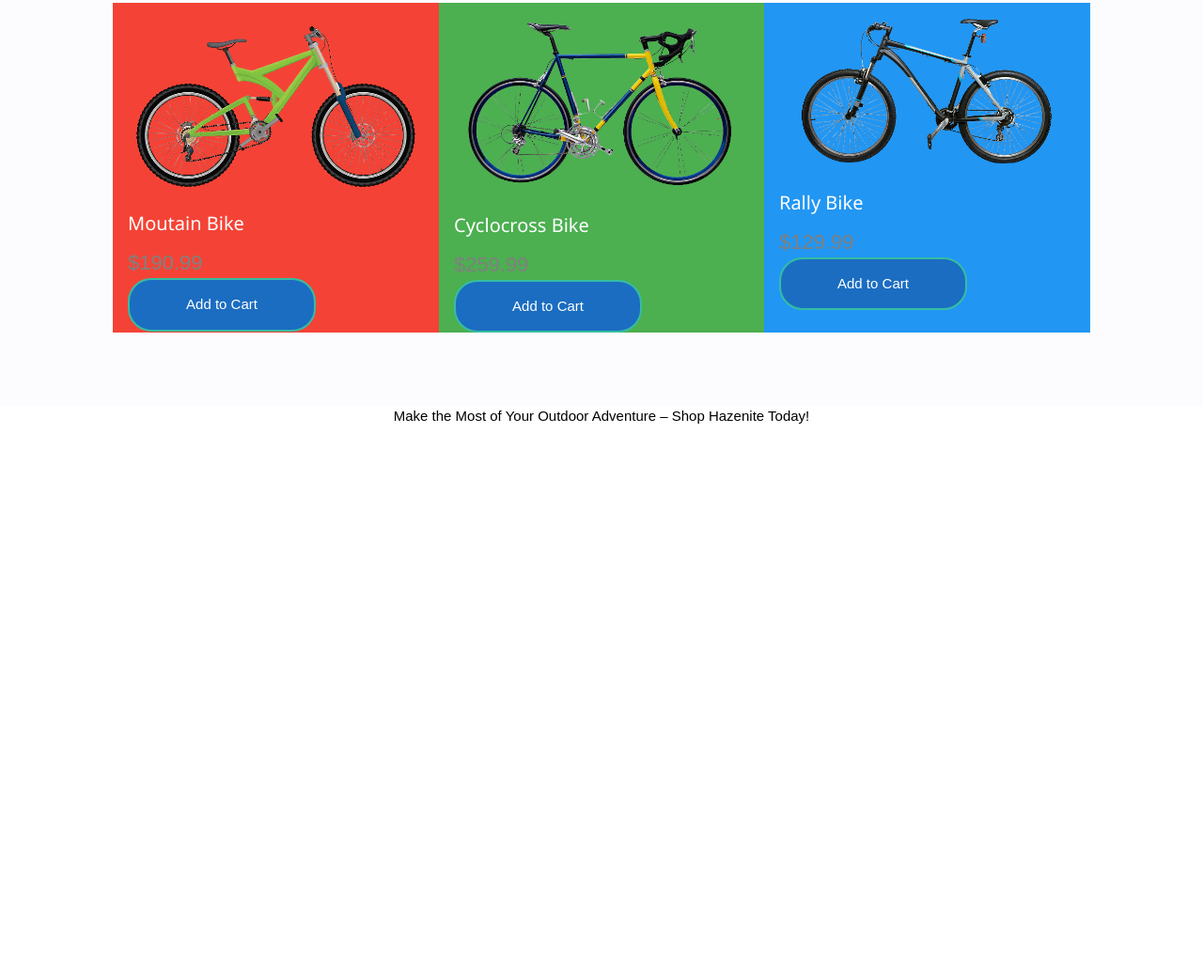
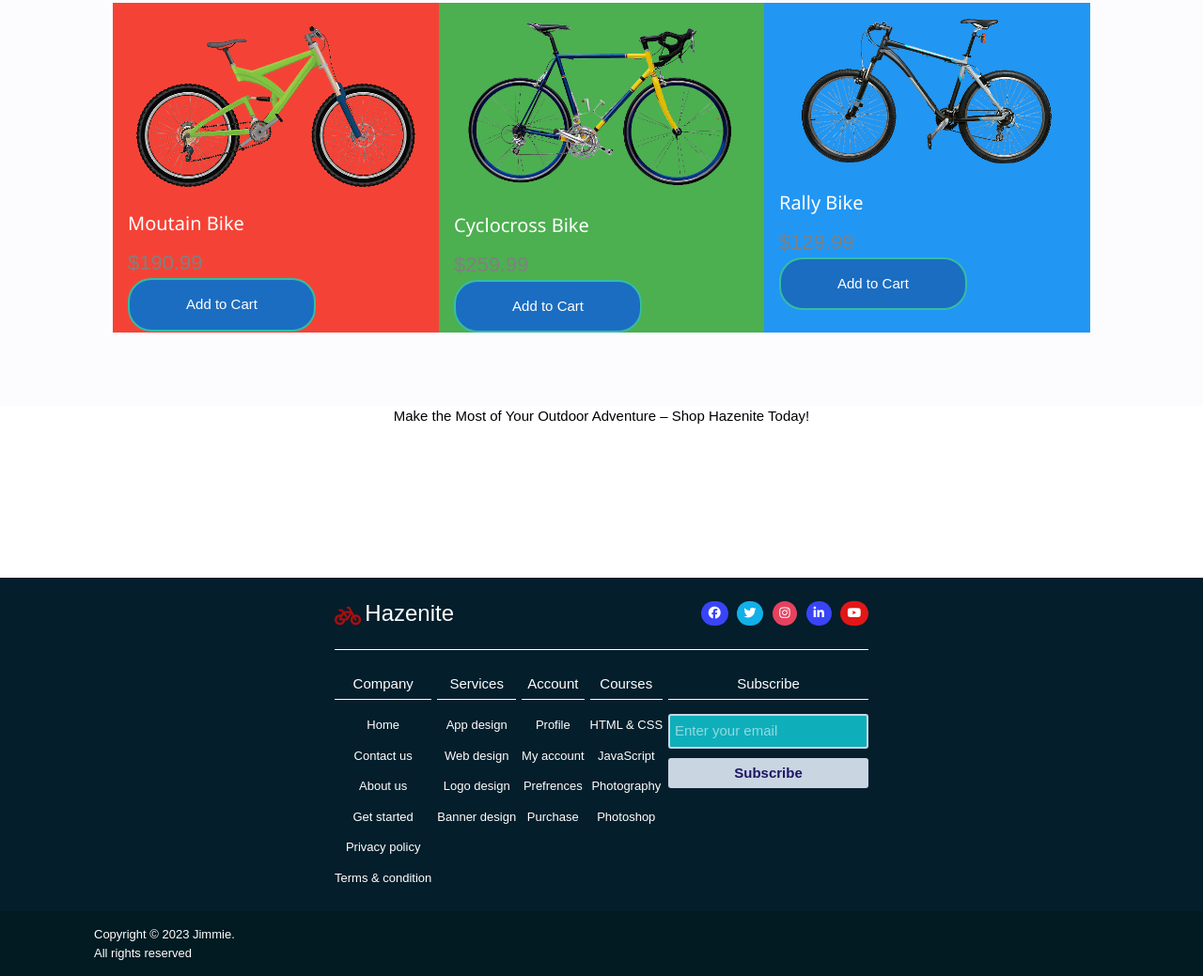
Before and after one commit to mccoyjimi/hz, a website: page index.html in a window 1280 px wide. Shown: the part 875-1914 px from the top of the page at 94% size. Before the commit the page ends 1330 px from the top, so only its background shows below. Drawn offline with nearby package versions, Linux system fonts and the light colour scheme.

Commit message:
footer added footer not yet optimized

```diff
--- a/index.html
+++ b/index.html
@@ -9,6 +9,7 @@
     <link rel="stylesheet" href="https://www.w3schools.com/w3css/4/w3.css">
     <link rel="stylesheet"
   href="https://use.fontawesome.com/releases/v5.15.4/css/all.css">
+  <script src="https://kit.fontawesome.com/152f450fa2.js" crossorigin="anonymous"></script>
   </head>
   <body onload="slider()">
     <header>
@@ -71,5 +72,70 @@
 
 
   </main>
+  <footer>
+    <div class="content">
+      <div class="top">
+        <div class="logo-details">
+          <i id='bike' class="fa-solid fa-bicycle fa-fw fa-xl margin-right-md fa-spin"></i>
+          <span class="logo_name">Hazenite</span>
+        </div>
+        <div class="media-icons">
+          <a href="#"><i class="fab fa-facebook"></i></a>
+          <a href="#"><i class="fab fa-twitter"></i></a>
+          <a href="#"><i class="fab fa-instagram"></i></a>
+          <a href="#"><i class="fab fa-linkedin-in"></i></a>
+          <a href="#"><i class="fab fa-youtube"></i></a>
+        </div>
+      </div>
+      <div class="link-boxes">
+        <ul class="box">
+          <li class="link_name">Company</li>
+          <li><a href="#">Home</a></li>
+          <li><a href="#">Contact us</a></li>
+          <li><a href="#">About us</a></li>
+          <li><a href="#">Get started</a></li>
+          <li><a href="#">Privacy policy</a></li>
+          <li><a href="#">Terms & condition</a></li>
+        </ul>
+        <ul class="box">
+          <li class="link_name">Services</li>
+          <li><a href="#">App design</a></li>
+          <li><a href="#">Web design</a></li>
+          <li><a href="#">Logo design</a></li>
+          <li><a href="#">Banner design</a></li>
+        </ul>
+        <ul class="box">
+          <li class="link_name">Account</li>
+          <li><a href="#">Profile</a></li>
+          <li><a href="#">My account</a></li>
+          <li><a href="#">Prefrences</a></li>
+          <li><a href="#">Purchase</a></li>
+        </ul>
+        <ul class="box">
+          <li class="link_name">Courses</li>
+          <li><a href="#">HTML & CSS</a></li>
+          <li><a href="#">JavaScript</a></li>
+          <li><a href="#">Photography</a></li>
+          <li><a href="#">Photoshop</a></li>
+        </ul>
+        <ul class="box input-box">
+          <li class="link_name">Subscribe</li>
+          <li><input type="text" placeholder="Enter your email" /></li>
+          <li><input type="button" value="Subscribe" /></li>
+        </ul>
+      </div>
+    </div>
+    <div class="bottom-details">
+      <div class="bottom_text">
+        <span class="copyright_text"
+          >Copyright © 2023 <a href="#">Jimmie.</a>
+          <br> All rights reserved</span
+        >
+        <span class="policy_terms">
+
+        </span>
+      </div>
+    </div>
+  </footer>
   </body>
 </html>
--- a/style.css
+++ b/style.css
@@ -28,27 +28,6 @@
   background: linear-gradient(90deg, #d53369 0%, #daae51 100%);
 }
 
-/* Animate using css custom properties */
-@keyframes changeImage {
-  0% {
-    --current-bg: var(--bg1);
-  }
-  20% {
-    --current-bg: var(--bg2);
-  }
-  40% {
-    --current-bg: var(--bg3);
-  }
-  60% {
-    --current-bg: var(--bg1);
-  }
-  80% {
-    --current-bg: var(--bg2);
-  }
-  100% {
-    --current-bg: var(--bg3);
-  }
-}
 .slider_overlay {
   width: 100%;
   height: 100vh;
@@ -157,3 +136,149 @@ button:hover {
 .call_to_action {
   text-align: center;
 }
+footer {
+  background-color: #041e2b;
+  width: 100vw;
+}
+
+.top {
+  display: flex;
+  align-items: center;
+  justify-content: space-between;
+  margin: 0px 100px;
+  padding: 20px 0px;
+  border-bottom: 1px solid white;
+}
+
+.logo-details * {
+  font-size: x-large;
+  color: white;
+}
+.logo-details #bike {
+  color: #a70f0f;
+  --fa-animation-duration: 5s;
+}
+
+.media-icons a {
+  color: white;
+  padding-left: 5px;
+}
+
+.media-icons a .fab {
+  display: inline-block;
+  border-radius: 100px;
+  /* box-shadow: 0 0 2px; */
+  padding: 0.5em 0.6em;
+}
+
+.media-icons a:nth-child(1) .fab {
+  background-color: #3944f7;
+}
+
+.media-icons a:nth-child(2) .fab {
+  background-color: #12b0e8;
+}
+
+.media-icons a:nth-child(3) .fab {
+  background-color: #e6425e;
+}
+
+.media-icons a:nth-child(4) .fab {
+  background-color: #3944f7;
+}
+
+.media-icons a:nth-child(5) .fab {
+  background-color: #e21717;
+}
+
+.link-boxes {
+  display: flex;
+  justify-content: space-between;
+  margin: 0px 100px;
+  padding: 20px 0px;
+}
+
+li {
+  list-style: none;
+  padding: 5px 0px;
+  color: white;
+}
+
+.link_name {
+  margin-bottom: 10px;
+  border-bottom: 1px solid white;
+}
+
+footer a {
+  text-decoration: none;
+  color: white;
+  font-size: small;
+}
+footer a:hover {
+  color: #12b0e8;
+  transition: 0.3s ease-out;
+}
+
+.box.input-box .link_name + li input {
+  padding: 5px;
+  border: 2px solid #cad5e2;
+  border-radius: 3px;
+  background-color: #0eafbb;
+}
+
+::placeholder {
+  color: #cad5e2;
+}
+
+input[type="text"] {
+  color: white;
+}
+
+.box.input-box li:last-child input {
+  padding: 5px;
+  border: none;
+  border-radius: 3px;
+  background-color: #cad5e2;
+  color: #1c1563;
+  width: 100%;
+  font-weight: bold;
+}
+
+.box.input-box li:last-child input:hover {
+  cursor: pointer;
+  background-color: #8dbdf3;
+}
+
+.bottom_text {
+  background-color: #021a22;
+  display: flex;
+  justify-content: space-between;
+  padding: 15px 0px;
+}
+
+.bottom_text span {
+  margin: 0px 100px;
+  color: white;
+  font-size: small;
+}
+/* Animate using css custom properties */
+@keyframes changeImage {
+  0% {
+    --current-bg: var(--bg1);
+  }
+  20% {
+    --current-bg: var(--bg2);
+  }
+  40% {
+    --current-bg: var(--bg3);
+  }
+  60% {
+    --current-bg: var(--bg1);
+  }
+  80% {
+    --current-bg: var(--bg2);
+  }
+  100% {
+    --current-bg: var(--bg3);
+  }
+}
```
Also changed, not shown: index.js (added, +30 -0 lines).
